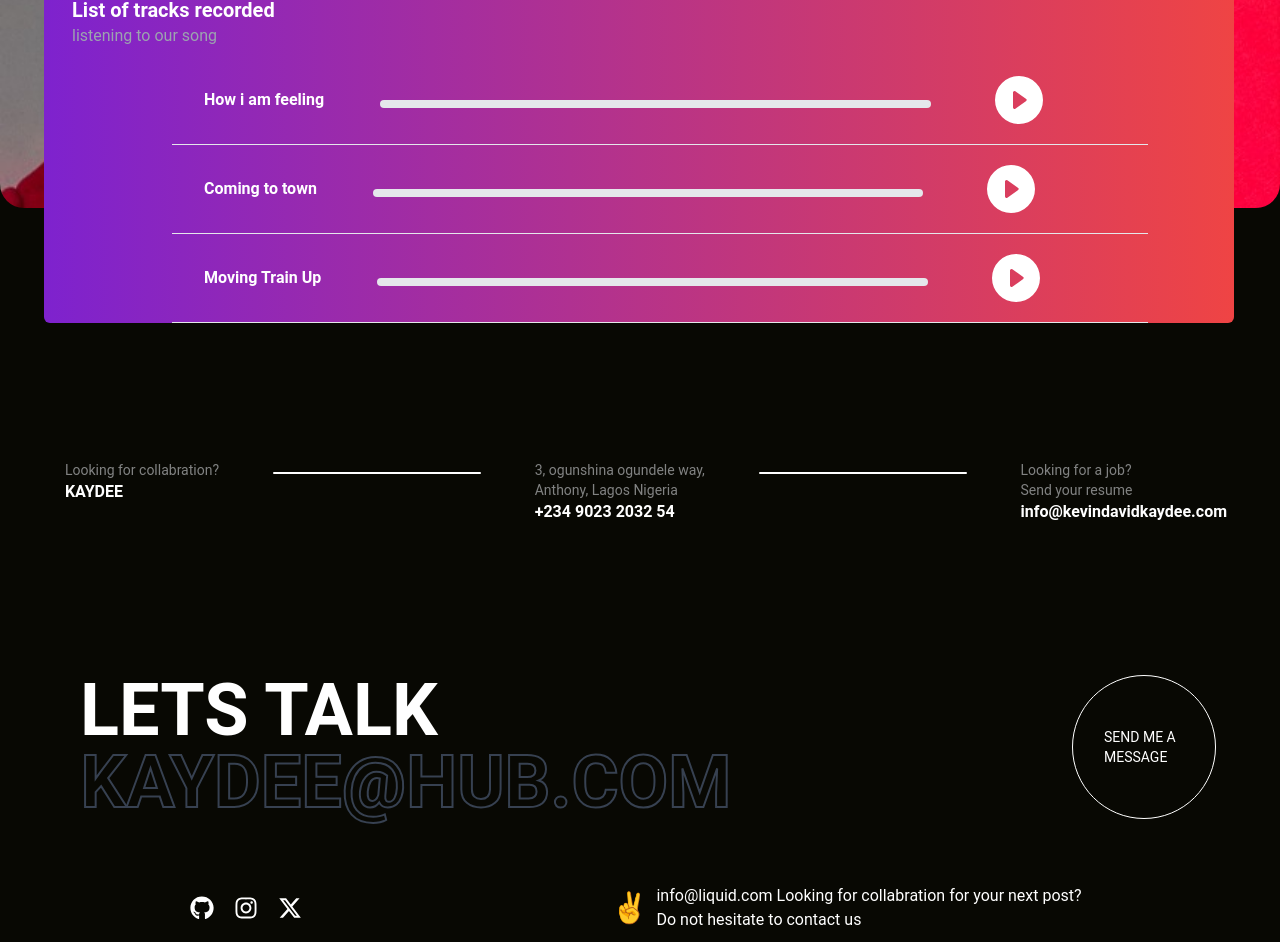
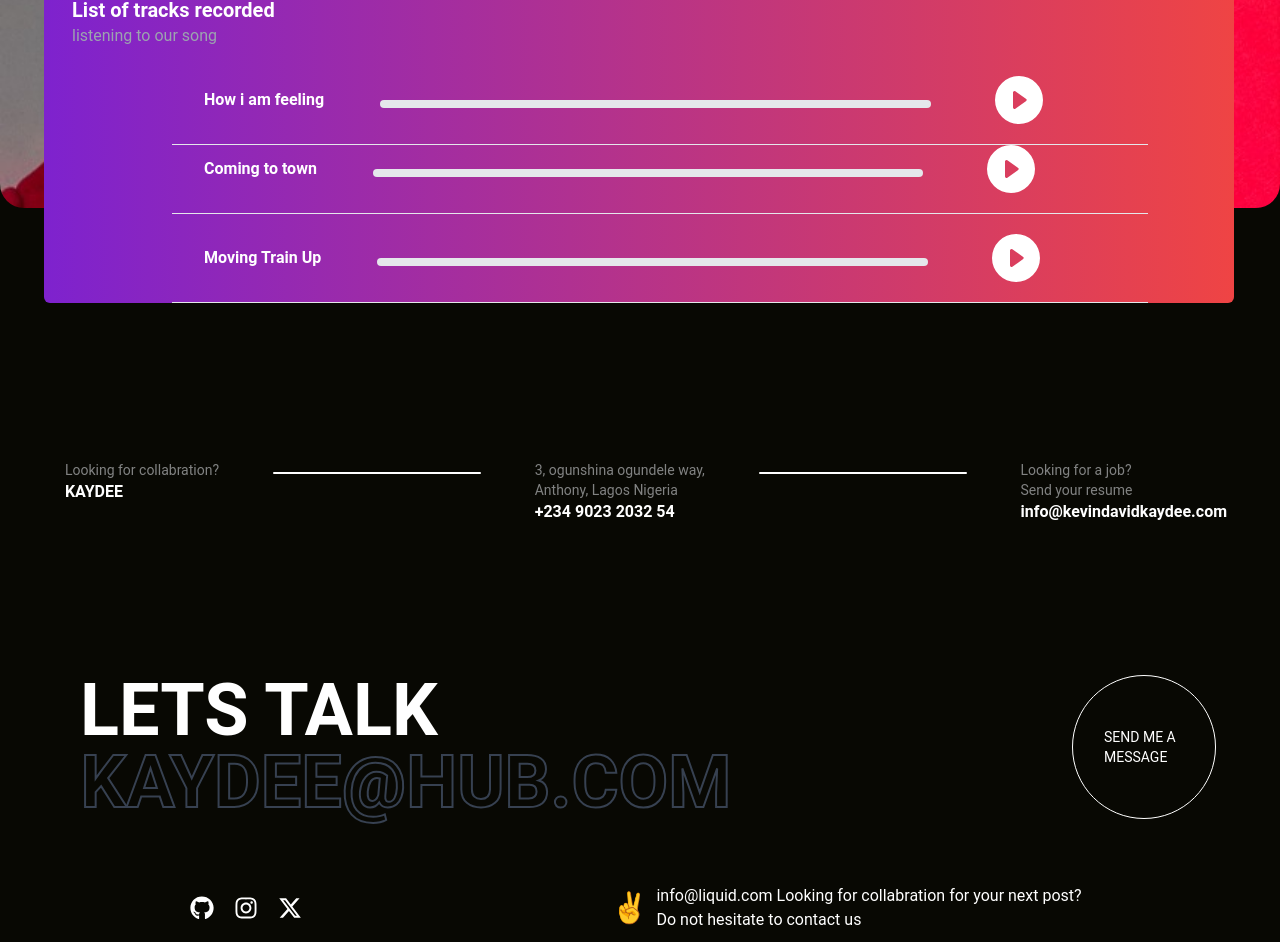
Before and after one commit to Simplevhick/Kevindavid, a Next.js app: page / in a window 1280 px wide. Shown: the part 2634-3576 px from the top of the page. Built offline with nearby package versions, Linux system fonts and the light colour scheme.

Commit message:
added to individual div m-auto

```diff
--- a/components/Tour.jsx
+++ b/components/Tour.jsx
@@ -109,7 +109,7 @@ const Tour = () => {
             <p className="text-[1rem] text-base lg:text-[1rem] lg:text-gray-400 lg:text-base md:text-[1rem] md:text-base">listening to our song</p>
           </div>
 
-          <div className="ml-10 gap-28 lg:flex lg:items-center lg:text-center lg:ml-40 lg:gap-18 md:flex md:ml-8 md:gap-6 md:text-center">
+          <div className="ml-10 gap-28 lg:m-auto lg:flex lg:items-center lg:text-center lg:ml-40 lg:gap-18 md:flex md:ml-8 md:m-auto  md:gap-6 md:text-center">
             <div className="text-[18px] font-bold lg:text-base lg:font-bold md:text-base md:font-bold">
               <h3>How i am feeling</h3>
             </div>
@@ -134,7 +134,7 @@ const Tour = () => {
           </div>
           <hr className="w-[56vw] ml-14 mt-5 lg:w-[61rem] lg:bg-gray-500 lg:ml-32 lg:mt-5 md:w-[41rem] md:ml-16 md:mt-10" />
 
-          <div className="ml-10 mt-5 gap-28 lg:flex lg:items-center lg:text-center lg:ml-40 lg:gap-18 md:flex md:ml-8 md:gap-6 md:text-center">
+          <div className="ml-10  mt-5 gap-28 lg:flex lg:items-center lg:text-center lg:m-auto lg:ml-40 lg:gap-18 md:flex md:ml-8 md:gap-6 md:m-auto md:text-center">
             <div className="text-[18px] font-bold lg:text-base lg:font-bold md:text-base md:font-bold">
               <h3>Coming to town</h3>
             </div>
```
